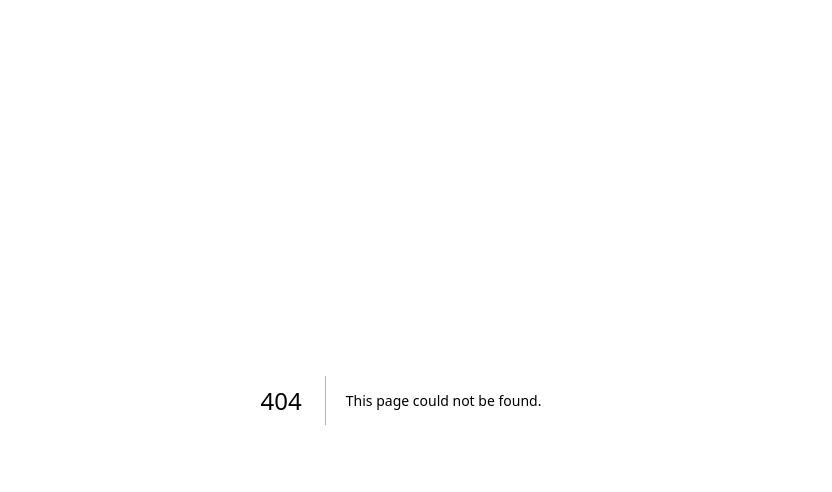
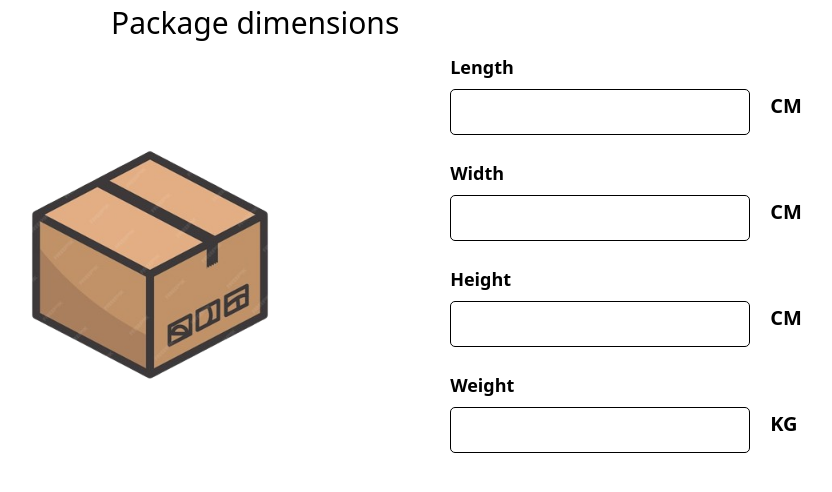
Before and after one commit to hanseljulio/courier-nextjs, a Next.js app: page /user/shipping/create/PackageDimensions in a window 1280 px wide. Before the commit this address had no page. Shown: the top 492 px of the page, without its empty margins (239-1071 px from the left). Built offline with nearby package versions, Linux system fonts and the light colour scheme.

Commit message:
feat(user): created package dimensions section of create shipping

```diff
--- /dev/null
+++ b/src/pages/user/shipping/create/PackageAddress.tsx
@@ -0,0 +1,7 @@
+import React from "react";
+
+function PackageAddress() {
+  return <div>PackageAddress</div>;
+}
+
+export default PackageAddress;
--- /dev/null
+++ b/src/pages/user/shipping/create/PackageDimensions.tsx
@@ -0,0 +1,73 @@
+import React from "react";
+import UserNav from "@/components/UserNav";
+import UserHeader from "@/components/HeaderSection";
+import Input from "@/components/Input";
+import Image from "next/image";
+
+function PackageDimensions() {
+  return (
+    <div>
+      <h1 className="text-[30px] font-medium pb-2 mx-[350px] mobile:mx-auto mobile:flex-col mobile:items-center mobile:text-center mobile:pb-10">
+        Package dimensions
+      </h1>
+      <div className="package-form-wrapper flex justify-center items-center gap-[150px]">
+        <div className="image-section mobile:hidden">
+          <Image
+            src={"/images/dimensions.png"}
+            alt="Nothing"
+            width={200}
+            height={200}
+            className={`w-[300px] h-[400px]`}
+            style={{
+              objectFit: "cover",
+            }}
+          />
+        </div>
+        <div className="package-form-section">
+          <div className="length-input flex gap-5 items-center">
+            <Input
+              label="Length"
+              type="number"
+              name="createShippingLength"
+              styling="pb-6"
+              width="w-[300px]"
+            />
+            <h1 className="font-bold text-[20px]">CM</h1>
+          </div>
+          <div className="width-input flex gap-5 items-center">
+            <Input
+              label="Width"
+              type="number"
+              name="createShippingWidth"
+              styling="pb-6"
+              width="w-[300px]"
+            />
+            <h1 className="font-bold text-[20px]">CM</h1>
+          </div>
+          <div className="height-input flex gap-5 items-center">
+            <Input
+              label="Height"
+              type="number"
+              name="createShippingHeight"
+              styling="pb-6"
+              width="w-[300px]"
+            />
+            <h1 className="font-bold text-[20px]">CM</h1>
+          </div>
+          <div className="weight-input flex gap-5 items-center">
+            <Input
+              label="Weight"
+              type="number"
+              name="createShippingWeight"
+              styling="pb-6"
+              width="w-[300px]"
+            />
+            <h1 className="font-bold text-[20px]">KG</h1>
+          </div>
+        </div>
+      </div>
+    </div>
+  );
+}
+
+export default PackageDimensions;
--- a/src/pages/user/shipping/create/index.tsx
+++ b/src/pages/user/shipping/create/index.tsx
@@ -5,6 +5,7 @@ import WarningModal from "@/components/WarningModal";
 import { useStoreLoginPersist } from "@/store/store";
 import { useRouter } from "next/router";
 import { BASE_URL } from "@/constants/constants";
+import PackageDimensions from "./PackageDimensions";
 
 function CreateShipping() {
   const [showEmptyAddress, setShowEmptyAddress] = useState<boolean>(false);
@@ -55,6 +56,7 @@ function CreateShipping() {
         <div className="header-section pb-8">
           <UserHeader title="Create Shipping" />
         </div>
+        <PackageDimensions />
       </div>
     </>
   );
```
Also changed, not shown: public/images/dimensions.png (added).
